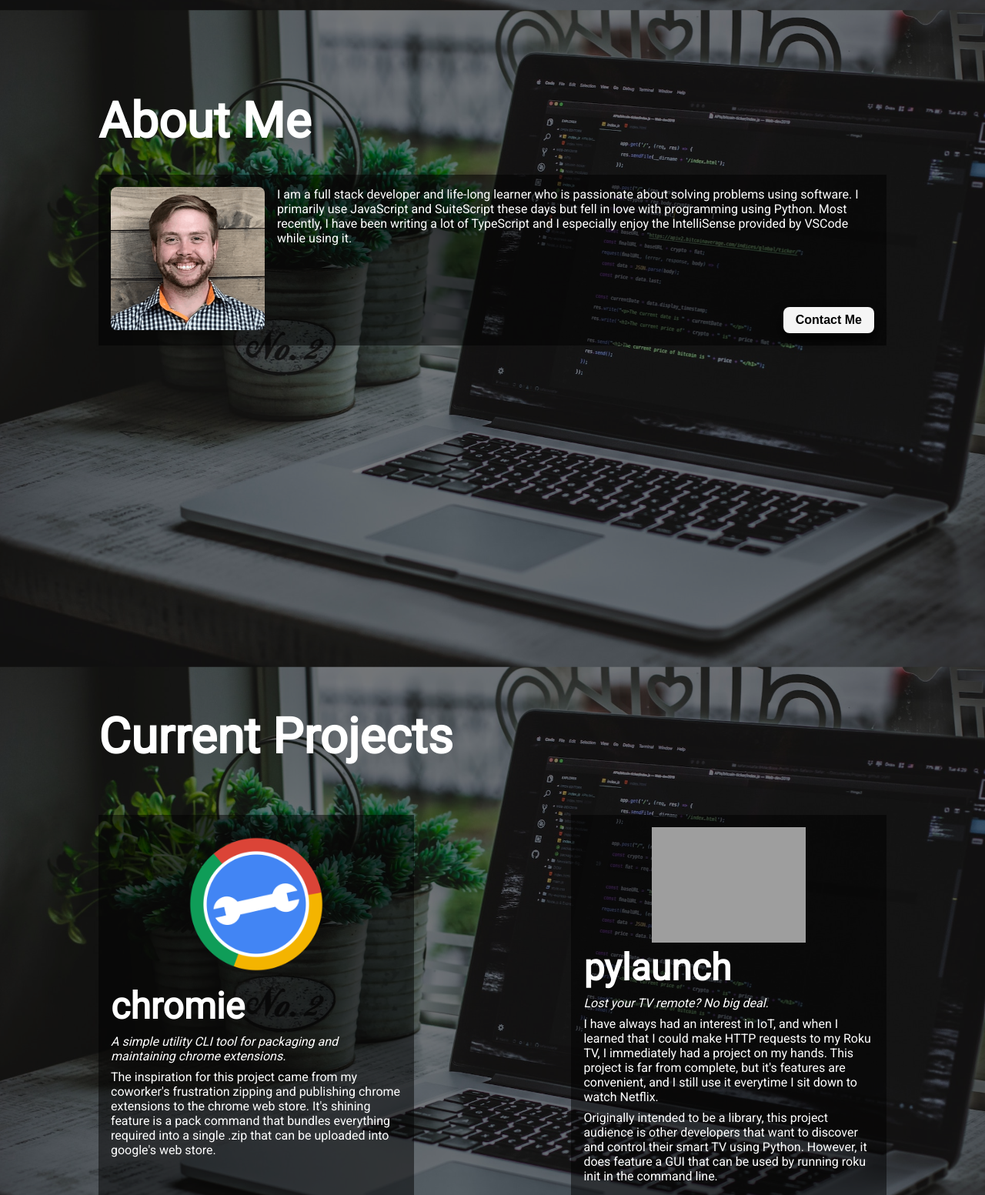
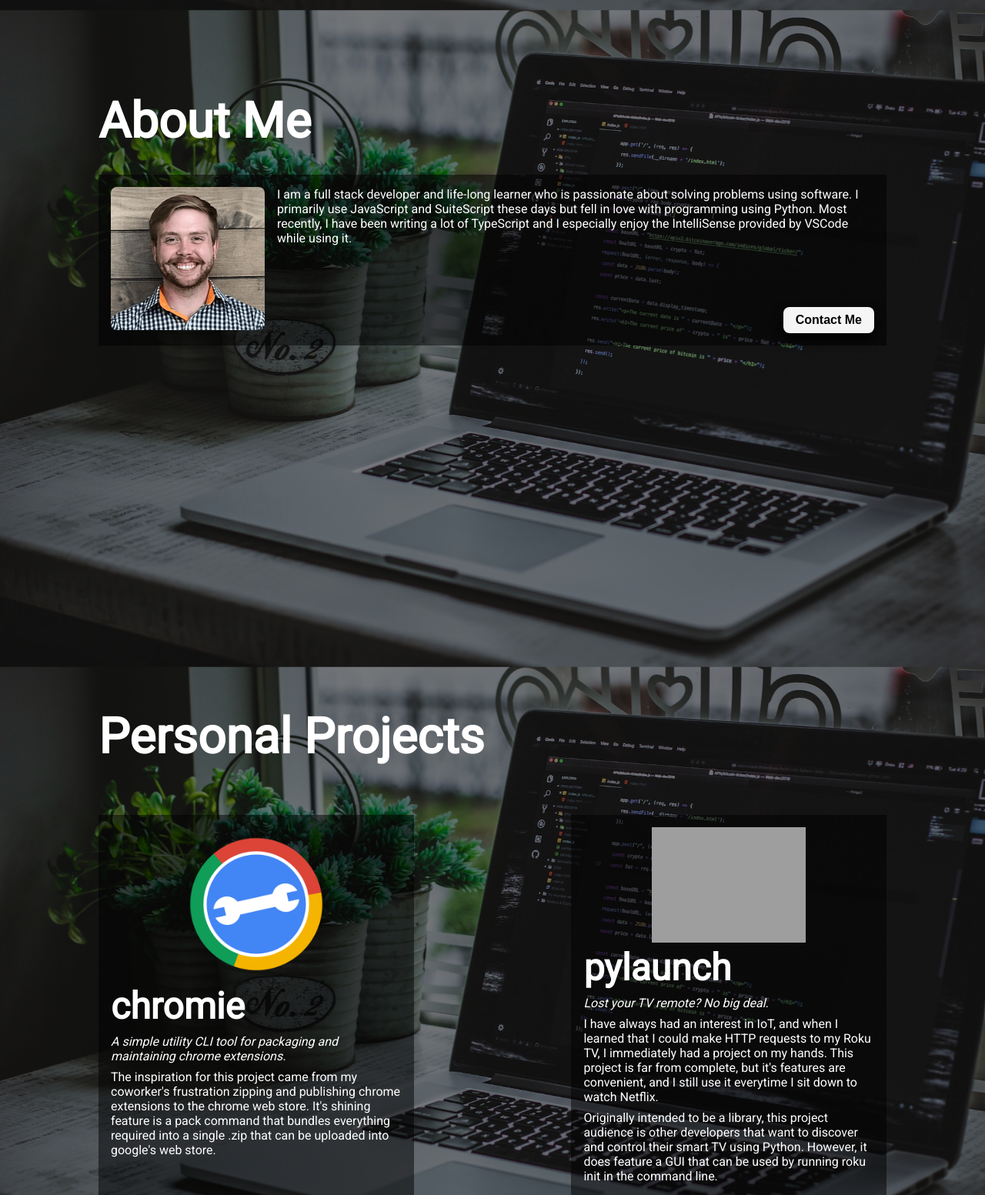
Before and after one commit to Sandersland/andersland_dev, a Flask app: page / in a window 1280 px wide. Shown: the part 840-2393 px from the top of the page at 77% size. Run offline with Flask 2, Linux system fonts and the light colour scheme; grey boxes are pictures that could not be loaded.

Commit message:
preventing request for favicon and updated title for projects

```diff
--- a/app/templates/index.html
+++ b/app/templates/index.html
@@ -7,6 +7,7 @@
   <meta name="description" content="Steffen Andersland, Software Developer">
   <title>ANDERSLAND.DEV</title>
   <link rel="stylesheet" href="{{url_for('static', filename='style.css')}}">
+  <link rel="shortcut icon" href="#" />
   <script src="{{url_for('static', filename='script.js')}}"></script>
 </head>
 
@@ -50,7 +51,7 @@
         </div>
       </section>
       <section class="projects" id="projects">
-        <h1>Current Projects</h1>
+        <h1>Personal Projects</h1>
         <div class="card-container">
 
           <div class="card">
```
